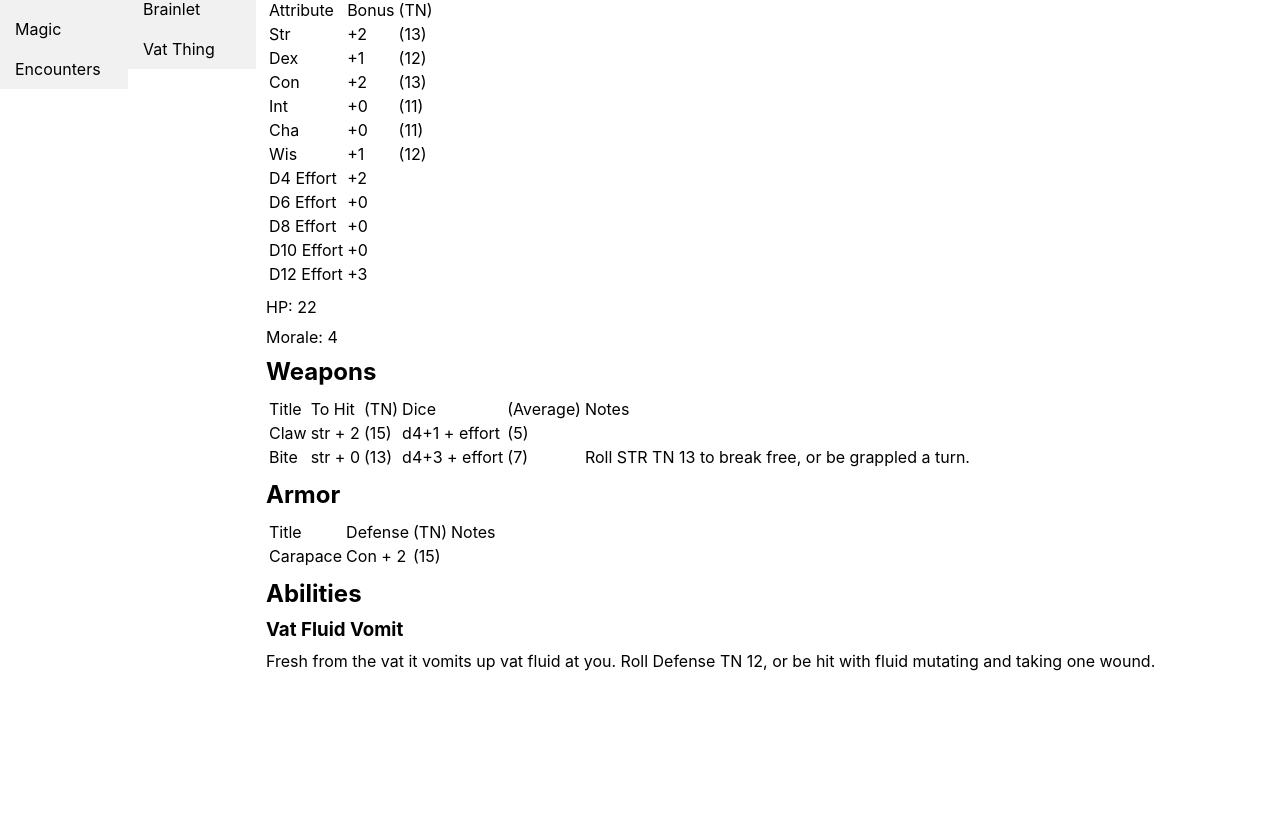
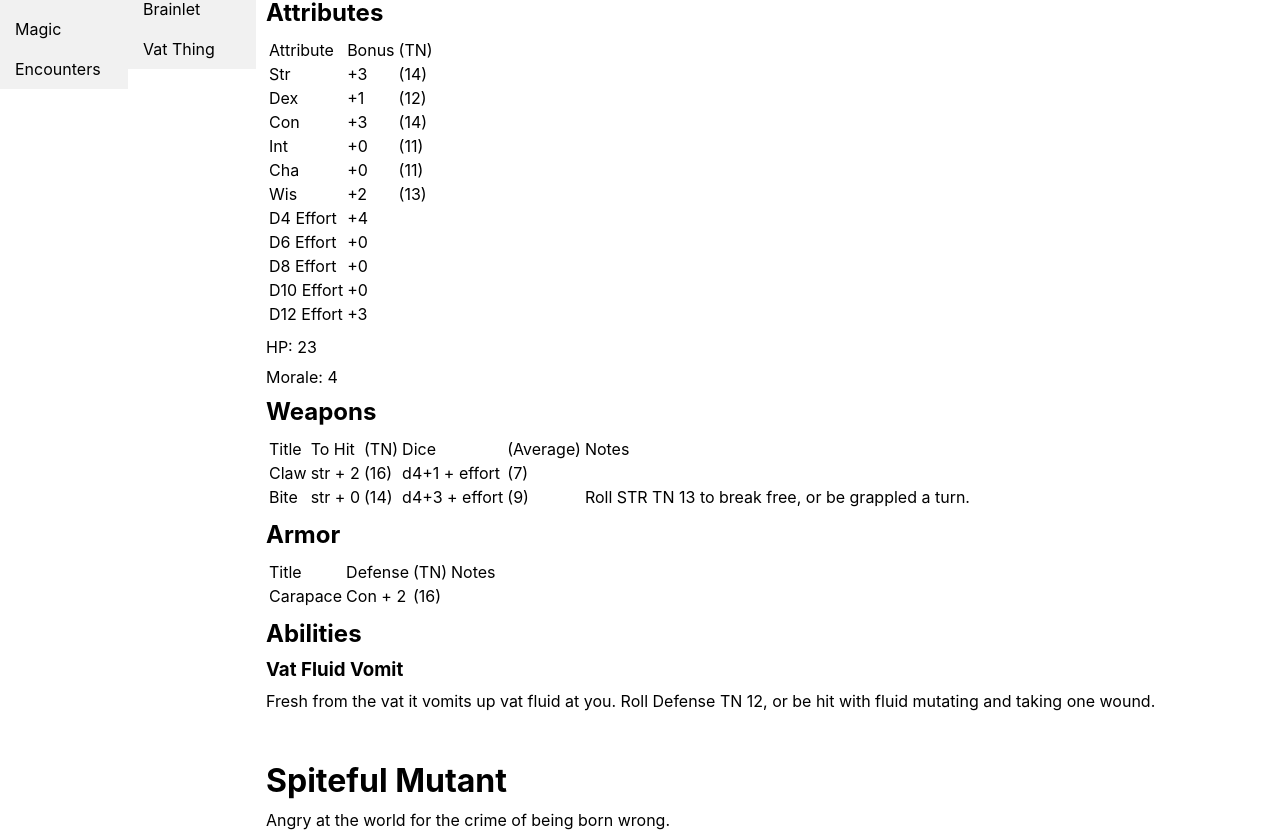
Before and after one commit to zbetzen/zbetzen.github.io, a React (Create React App) app: page /encounters/VatThing in a window 1280 px wide. Shown: the part 151-983 px from the top of the page. Before the commit the page ends 832 px from the top, so only its background shows below. Built offline with nearby package versions, Linux system fonts and the light colour scheme.

Commit message:
added rat king

```diff
--- a/src/App.css
+++ b/src/App.css
@@ -6,6 +6,7 @@ img {
 
 h1 {
   margin: 10px;
+  margin-top: 50px;
 }
 
 h2 {
--- a/src/pages/encounters/VatThing.js
+++ b/src/pages/encounters/VatThing.js
@@ -1,17 +1,17 @@
 import StatBlock from "./StatBlock";
 
 const VatThing = () => {
-  const myStats =
+  const vatThing =
     {
-      str: 2,
+      str: 3,
       dex: 1,
-      con: 2,
+      con: 3,
       int: 0,
       cha: 0,
-      wis: 1,
+      wis: 2,
       hearts: 2,
       morale: 4,
-      d4: 2,
+      d4: 4,
       d6: 0,
       d8: 0,
       d10: 0,
@@ -46,11 +46,107 @@ const VatThing = () => {
         },
       ]
     };
+  const spitefulMutant =
+    {
+      str: 2,
+      dex: 1,
+      con: 2,
+      int: 0,
+      cha: 0,
+      wis: 1,
+      hearts: 1,
+      morale: 3,
+      d4: 2,
+      d6: 2,
+      d8: 0,
+      d10: 0,
+      d12: 3,
+      weapons: [
+        {
+          melee: true,
+          title: "Claw",
+          bonus: 0,
+          dieFace: 4,
+          dieBonus: 1,
+          notes: ""
+        },
+        {
+          melee: true,
+          title: "Club",
+          bonus: 1,
+          dieFace: 6,
+          dieBonus: 0,
+          notes: "A bit of wood it found lying around."
+        },
+      ],
+      armor: {
+        title: "Rags",
+        bonus: 1,
+        notes: ""
+      },
+      abilities: [
+        {
+          title: "Power Attack",
+          description: "In a fit of rage it strikes as hard as it can doing double damage and destroying it's weapon."
+        },
+      ]
+    };
+  const ratKing =
+    {
+      str: 5,
+      dex: 3,
+      con: 4,
+      int: 8,
+      cha: 0,
+      wis: 8,
+      hearts: 4,
+      morale: 5,
+      d4: 5,
+      d6: 0,
+      d8: 0,
+      d10: 0,
+      d12: 0,
+      weapons: [
+        {
+          melee: true,
+          title: "Claw",
+          bonus: 0,
+          dieFace: 4,
+          dieBonus: 1,
+          notes: "The head of a rat on the end of an arm. Hits everyone in CLOSE range."
+        },
+        {
+          melee: true,
+          title: "Bite",
+          bonus: 0,
+          dieFace: 4,
+          dieBonus: 3,
+          notes: "Roll STR TN 16 to break free, or be grappled by a rat's head on the end of an arm for a turn."
+        },
+      ],
+      armor: {
+        title: "Rats",
+        bonus: 1,
+        notes: "A mix of tails, claws, and fur melded into a giant mass."
+      },
+      abilities: [
+        {
+          title: "Four wills",
+          description: "The rat king can take four actions on their turn from it's four minds."
+        },
+      ]
+    };
 
     return (
       <div class="bodyElement">
         <h1>Vat Thing</h1>
-        <StatBlock stats={myStats}/>
+        <StatBlock stats={vatThing}/>
+        <h1>Spiteful Mutant</h1>
+        <p>Angry at the world for the crime of being born wrong.</p>
+        <StatBlock stats={spitefulMutant}/>
+        <h1>Rat King</h1>
+        <p>Four fragments reunited. The sorcerer king is whole again, although merged with the vermin below. A giant amalgam beast of fur and rat parts with four faces of Khalat floating about it's body.</p>
+        <StatBlock stats={ratKing}/>
       </div>
     );
   };
```
